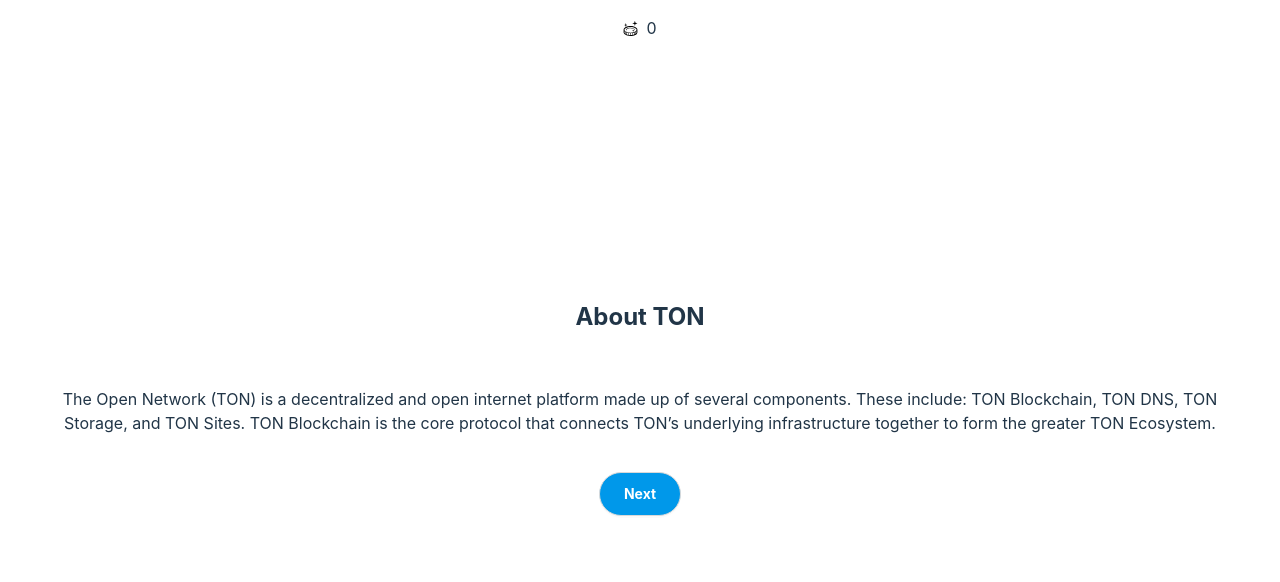
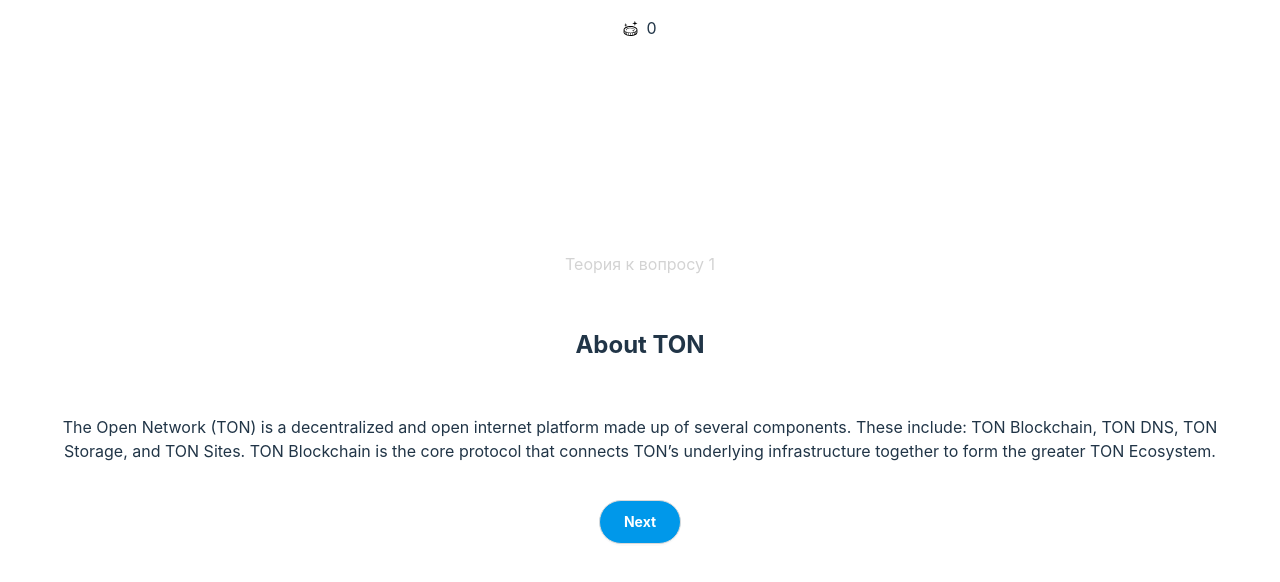
Before and after one commit to mkhananov/ton-quiz, a React (Vite) app: page /quiz in a window 1280 px wide. Shown: the top 582 px of the page. Built offline with nearby package versions, Linux system fonts and the light colour scheme.

Commit message:
update questions

```diff
--- a/src/pages/quiz/Quiz.jsx
+++ b/src/pages/quiz/Quiz.jsx
@@ -29,10 +29,11 @@
     return "Loading...";
   }
 
-  const { title, theory, variants, answer, question: q } = question;
+  const { id, title, theory, variants, answer, question: q } = question;
 
   return isShowAnswerScreen ? (
     <Wrapper>
+      <div className={styles.subheader}>Вопрос {id}</div>
       <h3>{q}</h3>
       <Radio.Group
         className={styles.variants}
@@ -51,6 +52,7 @@
     </Wrapper>
   ) : (
     <Wrapper>
+      <div className={styles.subheader}>Теория к вопросу {id}</div>
       <h2>{title}</h2>
       <div>{theory}</div>
       <Button className="button" loading={loadingQuestion} onClick={goToAnswer}>
--- a/src/pages/quiz/Quiz.module.scss
+++ b/src/pages/quiz/Quiz.module.scss
@@ -3,3 +3,7 @@
   flex-direction: column;
   gap: 1rem;
 }
+
+.subheader {
+  color: lightgray;
+}
```
